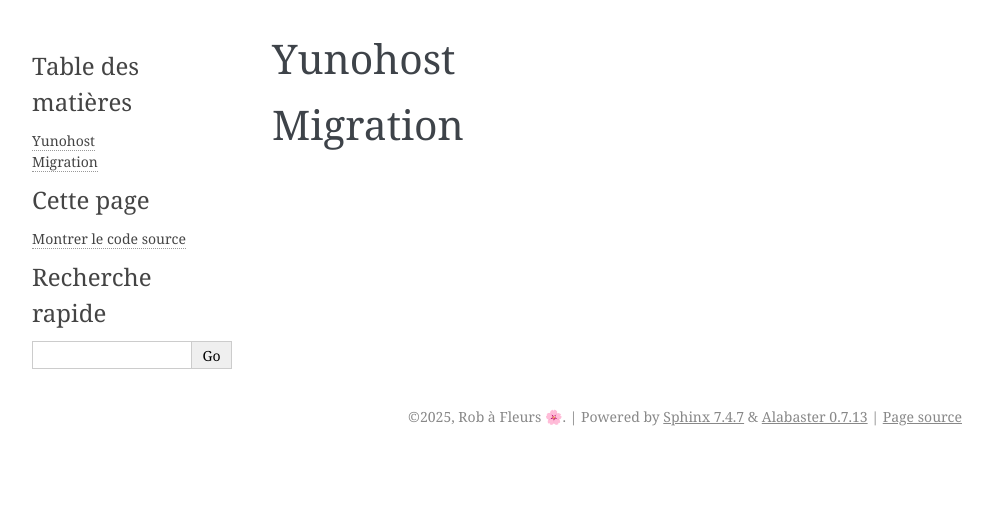
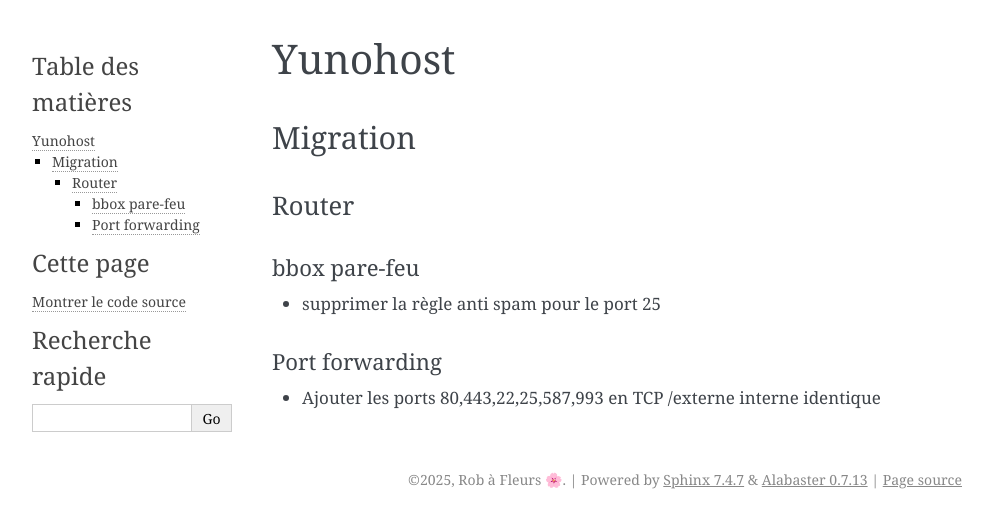
Before and after one commit to IchbinRob/doc, a Sphinx documentation site: the page built from source/server/yunohost.md, in a window 1280 px wide. Shown: the top 528 px of the page, without its empty margins (148-1141 px from the left). Built offline with Sphinx 7.4.7, drawn with Linux system fonts in a browser that asks for light colours.

Commit message:
port config Yuno

```diff
--- a/source/server/yunohost.md
+++ b/source/server/yunohost.md
@@ -1,3 +1,8 @@
 # Yunohost
 
-# Migration
+## Migration
+### Router
+#### bbox pare-feu
+ - supprimer la règle anti spam pour le port 25
+#### Port forwarding
+-  Ajouter les ports 80,443,22,25,587,993 en TCP /externe interne identique
```
